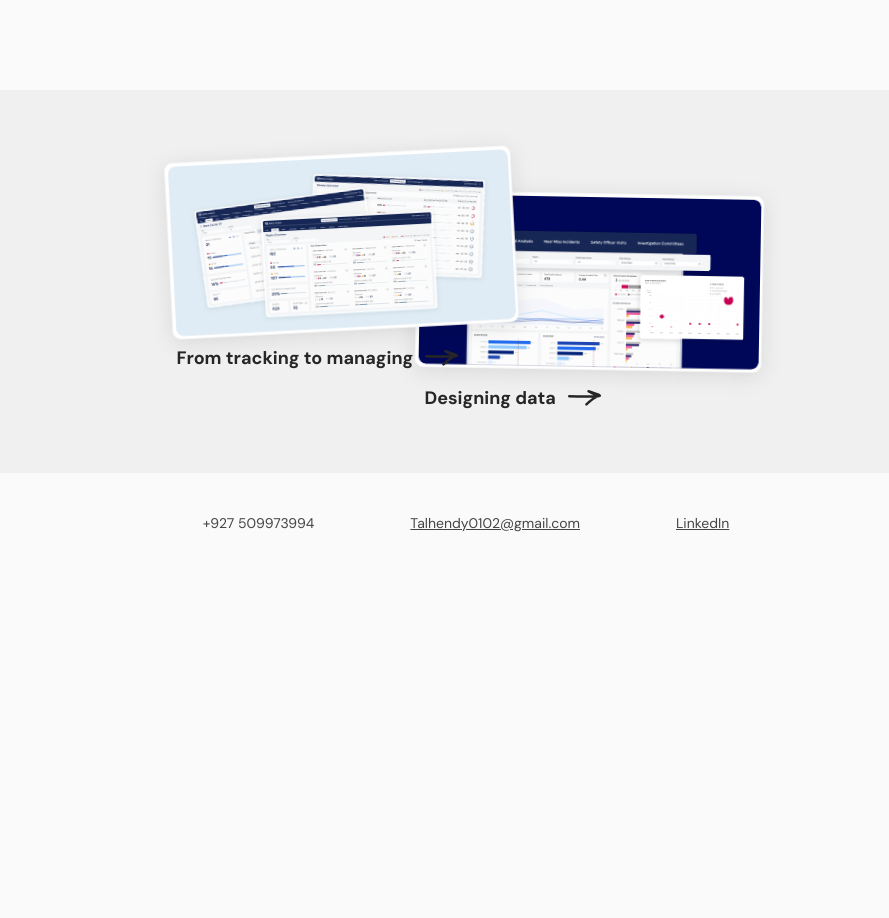
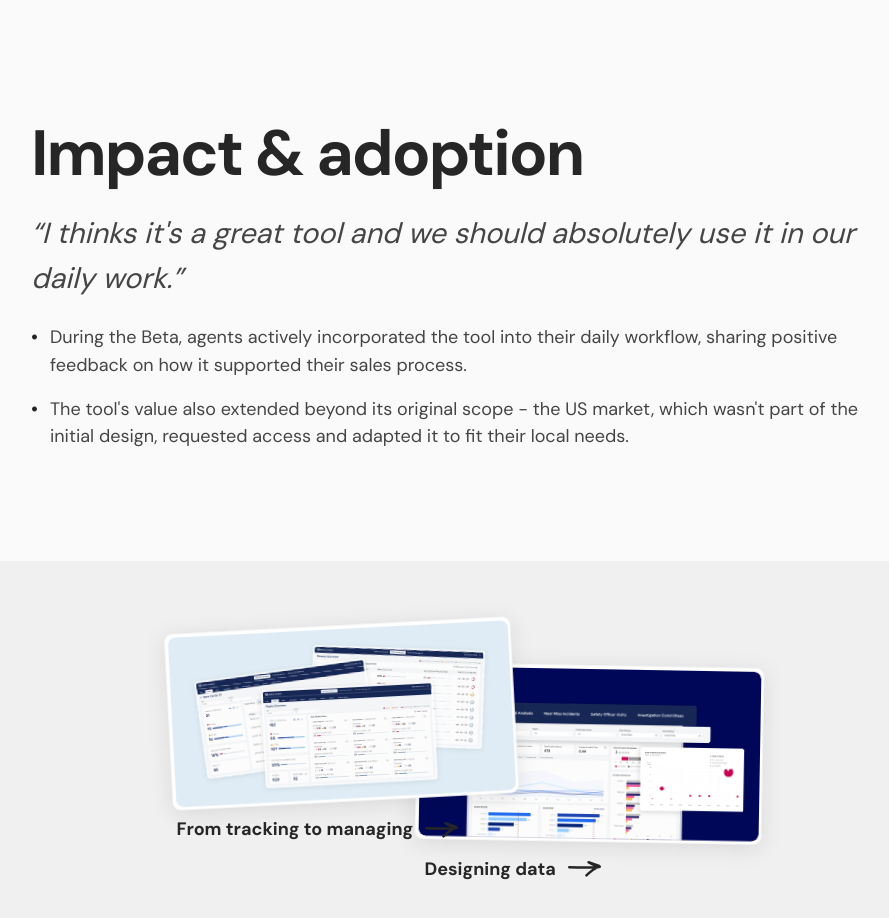
Before and after one commit to talhendy/tal-portfolio, a Next.js app: page /case-study/from-conversation-to-conversion in a window 1280 px wide. Shown: the part 7140-8058 px from the top of the page, without its empty margins (174-1063 px from the left). Before the commit the page ends 7713 px from the top, so only its background shows below. Built offline with nearby package versions, Linux system fonts and the light colour scheme.

Commit message:
Update site content

```diff
--- a/app/case-study/from-conversation-to-conversion/page.tsx
+++ b/app/case-study/from-conversation-to-conversion/page.tsx
@@ -394,6 +394,26 @@ export default function FromConversationToConversion() {
           </Wide>
         </section>
 
+        {/* Impact & Adoption */}
+        <section className="mt-20 lg:mt-[140px]">
+          <Text>
+            <SectionTitle>Impact &amp; Adoption</SectionTitle>
+            <p className="mt-6 text-[29px] leading-[1.54] text-body italic">
+              &ldquo;I thinks it&apos;s a great tool and we should absolutely use it in our daily work.&rdquo;
+            </p>
+            <ul className="mt-6 space-y-4 text-[18px] leading-[1.54] text-body">
+              <li className="flex gap-3">
+                <span className="text-title font-bold">•</span>
+                <span>During the Beta, agents actively incorporated the tool into their daily workflow, sharing positive feedback on how it supported their sales process.</span>
+              </li>
+              <li className="flex gap-3">
+                <span className="text-title font-bold">•</span>
+                <span>The tool&apos;s value also extended beyond its original scope - the US market, which wasn&apos;t part of the initial design, requested access and adapted it to fit their local needs.</span>
+              </li>
+            </ul>
+          </Text>
+        </section>
+
         {/* More case studies navigation */}
         <section className="mt-[110px] mb-0">
           <Wide>
```
